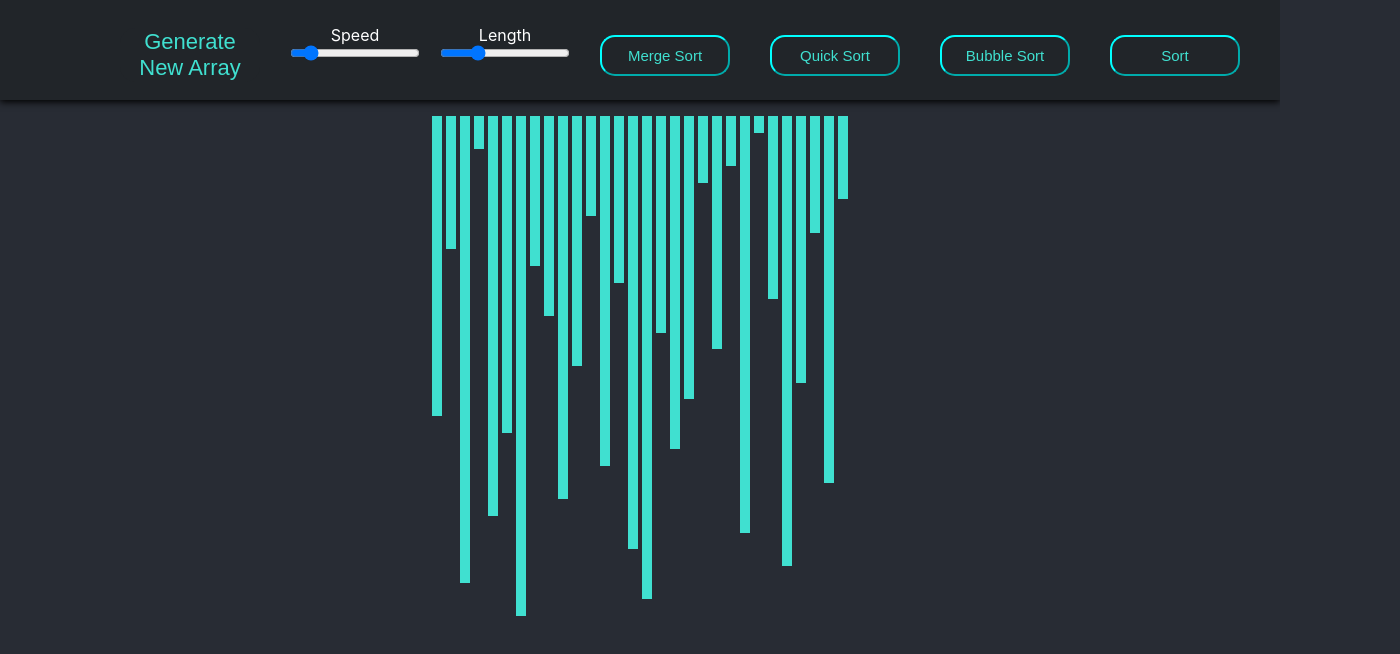
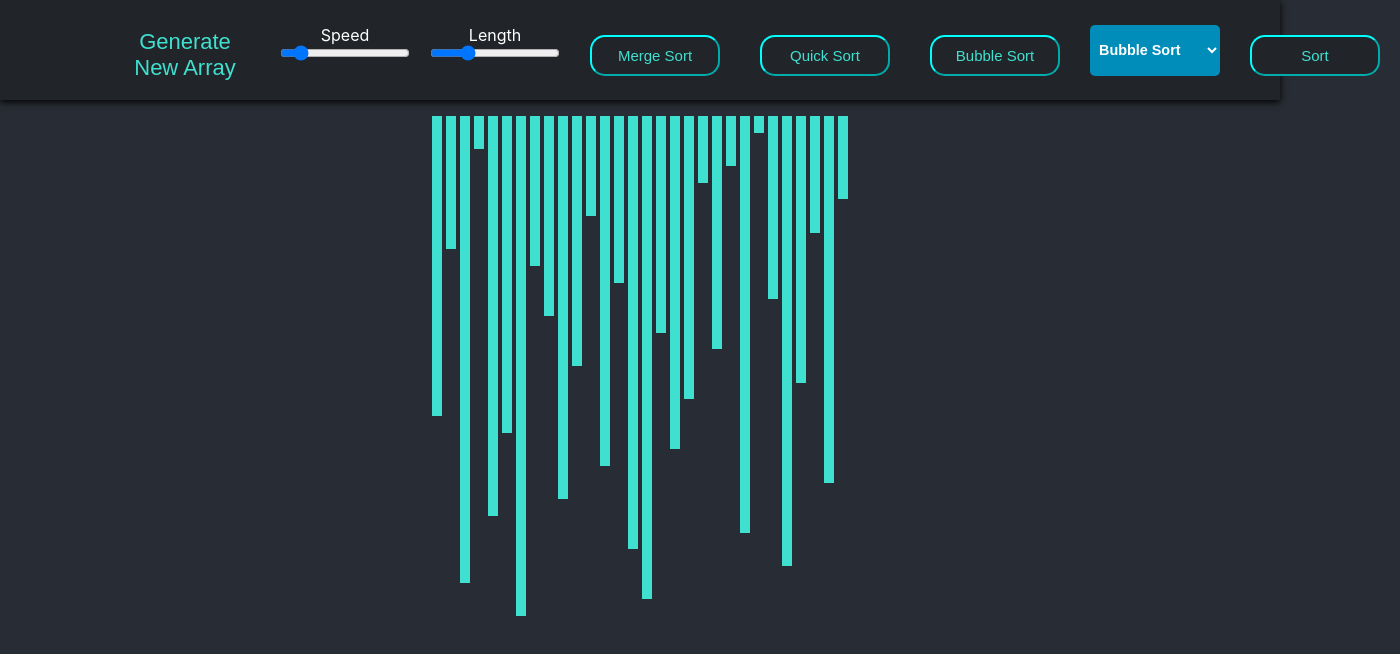
Before and after one commit to SH7072/Sorting-Algorithm-Visualizer, a React (Create React App) app: page / in a window 1280 px wide. Shown: the top 654 px of the page, 1400 px wide, since content can reach past the window. Built offline with nearby package versions, Linux system fonts and the light colour scheme.

Commit message:
Bubble Sort

```diff
--- a/src/Algorithm/bubbleSort.js
+++ b/src/Algorithm/bubbleSort.js
@@ -1,23 +1,23 @@
-const swap=(arr,i,j)=>{
-    let temp=arr[i];
-    arr[i]=arr[j];
-    arr[j]=temp;
+const swap = (arr, i, j) => {
+    let temp = arr[i];
+    arr[i] = arr[j];
+    arr[j] = temp;
 }
-const bubbleSort=(bars)=>{
-    const duplicatearr=bars.slice();
-    const sortedarr=[];
+const bubbleSort = (bars) => {
+    const duplicatearr = bars.slice();
+    const sortedarr = [];
 
     for (let i = 0; i < duplicatearr.length; i++) {
 
-            for (let j = 0; j < duplicatearr.length; j++) {
-                sortedarr.push([j,j+1,null,null]);
+        for (let j = 0; j < duplicatearr.length-i-1; j++) {
+            sortedarr.push([j, j + 1, null, null]);
 
-                if (duplicatearr[j] > duplicatearr[j + 1]) {
-                    swap(duplicatearr, j, j + 1);
-                    sortedarr.push([j,j+1,duplicatearr[j],duplicatearr[j+1]]);
-                }
+            if (duplicatearr[j] > duplicatearr[j + 1]) {
+                swap(duplicatearr, j, j + 1);
+                sortedarr.push([j, j + 1, duplicatearr.slice(), null]);
             }
-            sortedarr.push([null,null,null,i]);
+        }
+        sortedarr.push([null, null, null, i]);
 
     }
     return sortedarr;
--- a/src/components/Navbar/Navbar.js
+++ b/src/components/Navbar/Navbar.js
@@ -20,20 +20,18 @@ const Navbar = ({ handleLength, handleSpeed, handleAlgo, generateRandomArray, ha
                         <input type='range' onChange={handleLength} min='5' max={100} step='1' disabled={sorting} value={len}></input>
                     </div>
 
-                    <button className='btn' value='mergeSort' onClick={handleAlgo} disabled={sorting}>Merge Sort</button>
-                    <button className='btn' value='quickSort' onClick={handleAlgo} disabled={sorting}>Quick Sort</button>
+                    <button className='btn' value={algo='mergeSort'} onClick={handleAlgo} disabled={sorting}>Merge Sort</button>
+                    <button className='btn' value={algo='quickSort'} onClick={handleAlgo} disabled={sorting}>Quick Sort</button>
+                    <button className='btn' value={algo='bubbleSort'} onClick={handleAlgo} disabled={sorting}>Bubble Sort</button>
 
-                    {/* <select onChange={handleAlgo} disabled={sorting} value={algo}>
+                    <select onChange={handleAlgo} disabled={sorting} value={algo}>
                         <option value='bubbleSort'>Bubble Sort</option>
-                        <option value='insertionSort'>Insertion Sort</option>
-                        <option value='selectionSort'>Selection Sort</option>
                         <option value='mergeSort'>Merge Sort</option>
                         <option value='quickSort'>Quick Sort</option>
-                    </select> */}
+                    </select>
                 </div>
 
                 <div>
-                    <button className='btn' value='bubbleSort' onClick={handleAlgo} disabled={sorting}>Bubble Sort</button>
                     <button onClick={handleSort} disabled={sorting || completed}>Sort</button>
                 </div>
             </div>
```
Also changed, not shown: src/components/Bars/Bars.js (line endings or trailing spaces).
